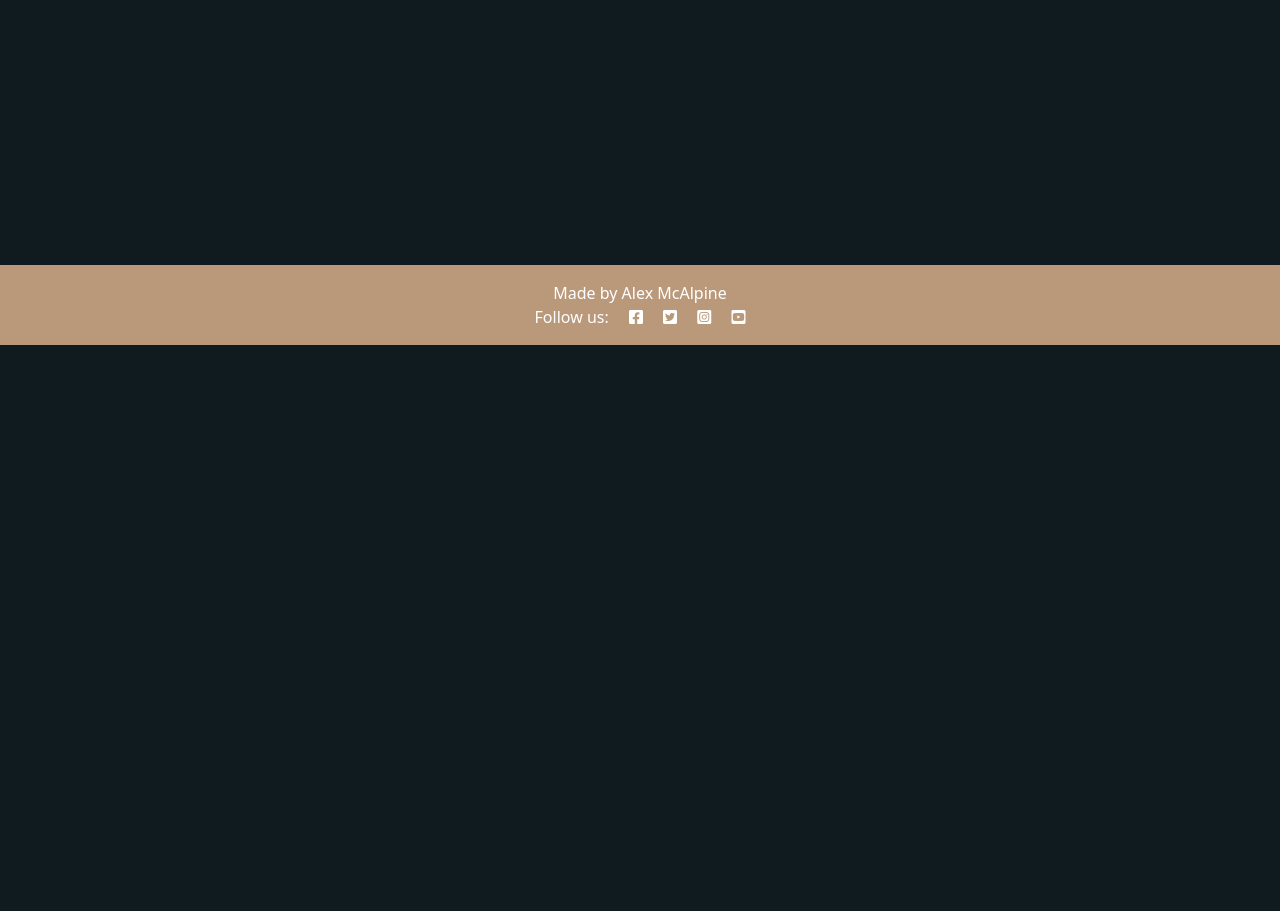
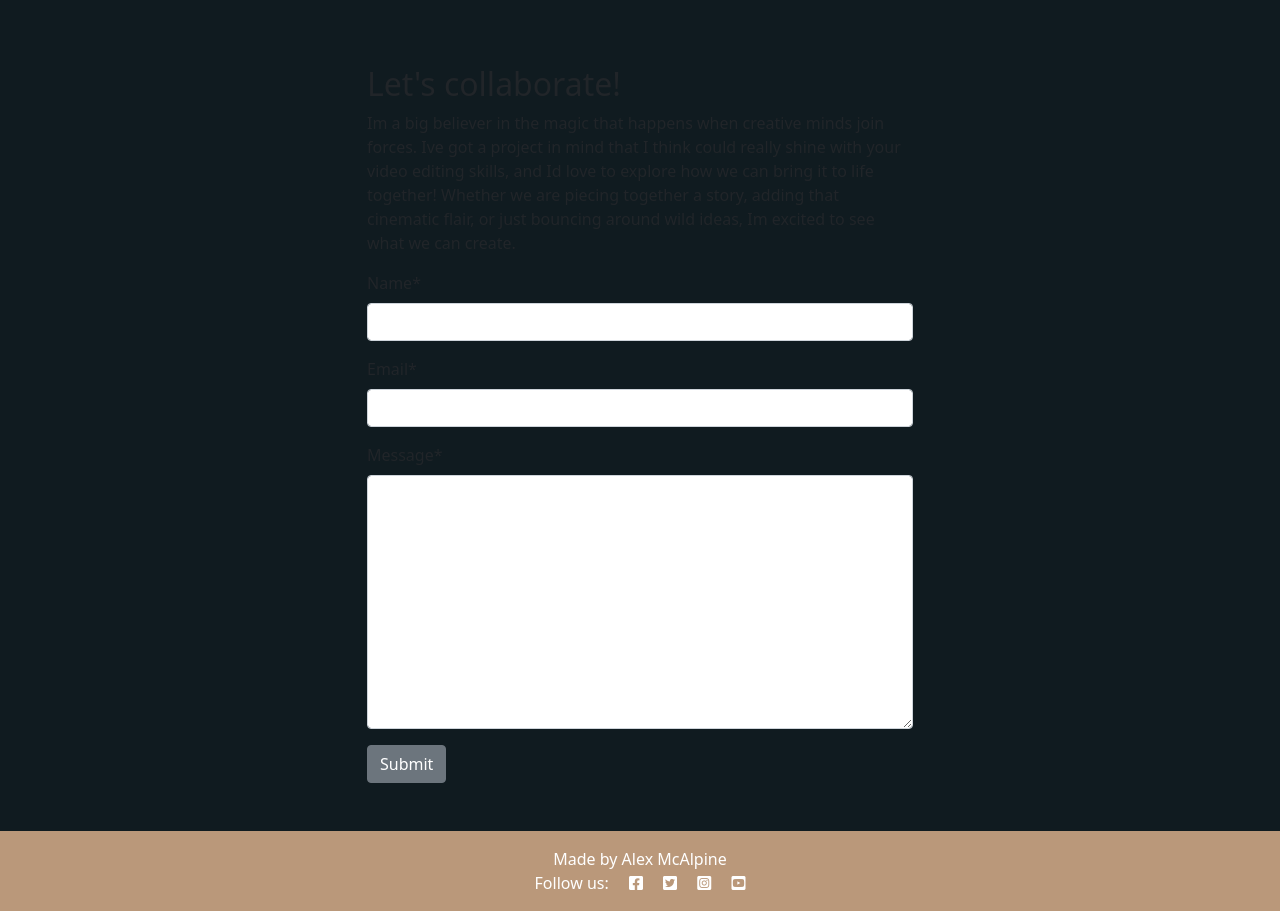
Before and after one commit to Alex-McAlpine/capstone-project-frame-by-frame, a Django app: page /about/ in a window 1280 px wide. Shown: the part 455-1366 px from the top of the page. Before the commit the page ends 800 px from the top, so only its background shows below. Run offline with Django 4.2, Linux system fonts and the light colour scheme; data that the repository does not hold is empty; parts of the project's set-up code (start-up, migrations or seed data) failed here and were passed over; some libraries are stand-ins or nearby versions.

Commit message:
ADD: Added more to about page

```diff
--- /dev/null
+++ b/about/forms.py
@@ -0,0 +1,8 @@
+from .models import CollaborateRequest
+from django import forms
+
+
+class CollaborateForm(forms.ModelForm):
+    class Meta:
+        model = CollaborateRequest
+        fields = ('name', 'email', 'message')
--- a/about/models.py
+++ b/about/models.py
@@ -8,3 +8,13 @@
 
     def __str__(self):
         return self.title
+
+
+class CollaborateRequest(models.Model):
+    name = models.CharField(max_length=200)
+    email = models.EmailField()
+    message = models.TextField()
+    read = models.BooleanField(default=False)
+
+    def __str__(self):
+        return f"Collaboration request from {self.name}"
--- a/about/templates/about/about.html
+++ b/about/templates/about/about.html
@@ -1,15 +1,15 @@
 {% extends 'base.html' %}
+{% load static %}
+{% load crispy_forms_tags %}
+
 {% block content %}
-{% load static %}
 <div class="container mt-5">
     <div class="row">
-        <div class="col-4 text-center">
-            <img src="{% static 'images/nobody.jpg' %}" width="75%" />
+        <div class="col-12 col-md-4 text-center">
+            <img src="{% static 'images/nobody.jpg' %}" width="75%">
         </div>
-        <div class="col-8">
-            <!-- Title goes between these h2 tags -->
+        <div class="col-12 col-md-8">
             <h2>{{ about.title }}</h2>
-            <!-- Content goes directly underneath this -->
             {{ about.content | safe }}
         </div>
     </div>
@@ -20,5 +20,21 @@
             <p class="text-end"><em>Updated on: {{ about.updated_on }}</em></p>
         </div>
     </div>
+    <div class="row justify-content-center">
+        <div class="col-12 col-md-6 my-5">
+            <h2>Let's collaborate!</h2>
+            <p>Im a big believer in the magic that happens when creative minds join forces.
+                Ive got a project in mind that I think could really shine with your video editing skills,
+                and Id love to explore how we can bring it to life together!
+                Whether we are piecing together a story, adding that cinematic flair,
+                or just bouncing around wild ideas, Im excited to see what we can create.</p>
+
+            <form method="post">
+                {{ collaborate_form | crispy }}
+                {% csrf_token %}
+                <button class="btn btn-secondary" type="submit">Submit</button>
+            </form>
+        </div>
+    </div>
 </div>
 {% endblock content %}
--- a/about/views.py
+++ b/about/views.py
@@ -1,5 +1,6 @@
 from django.shortcuts import render
 from .models import About
+from .forms import CollaborateForm
 
 # Create your views here.
 def about_me(request):
@@ -7,9 +8,13 @@
     Renders the About page
     """
     about = About.objects.all().order_by('-updated_on').first()
+    collaborate_form = CollaborateForm()
 
     return render(
         request,
         "about/about.html",
-        {"about": about},
+        {
+            "about": about,
+            "collaborate_form": collaborate_form
+        },
     )
```
Also changed, not shown: about/admin.py (+7 -1 lines), about/migrations/0002_collaboraterequest.py (added).
